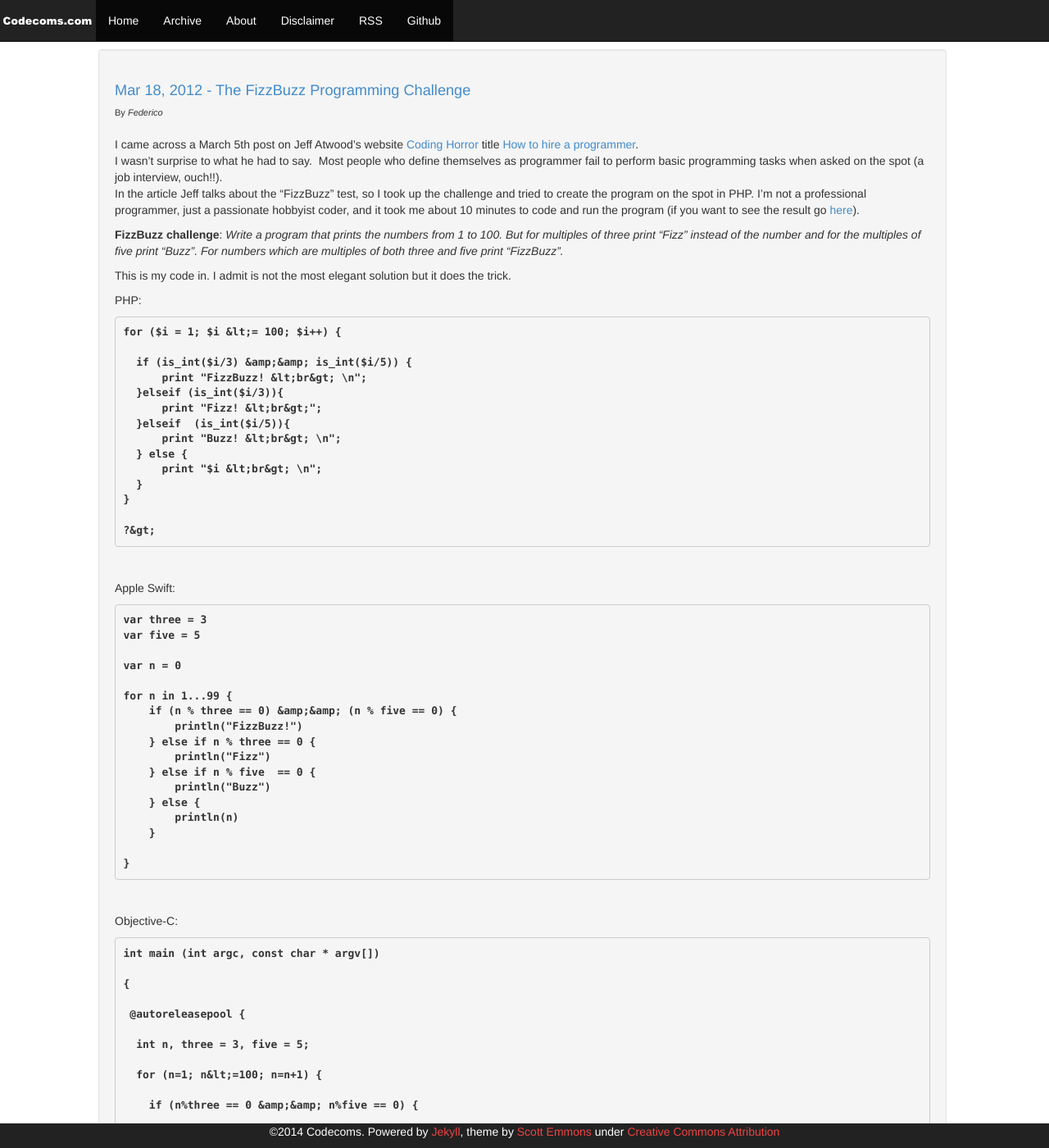
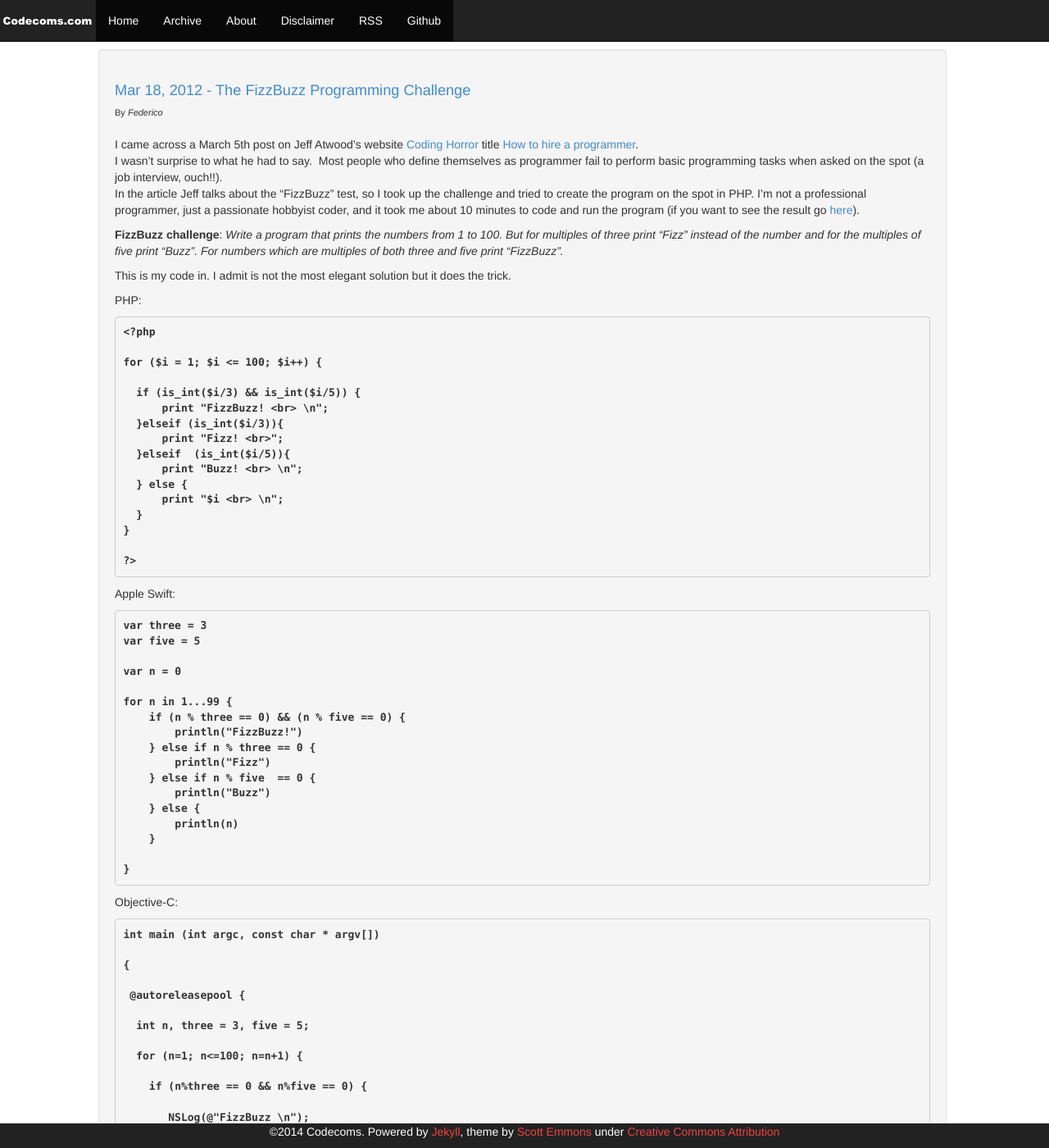
Before and after one commit to codecoms/codecoms.github.io, a Jekyll site: the page built from _posts/2012-03-18-FizzBuzz-Challenge.md, in a window 1280 px wide and 1400 px high. Shown: the whole window at 82% size. Built offline with Jekyll 4.4.1, drawn with Linux system fonts in a browser that asks for light colours; Markdown is read by kramdown in place of the engine named in the settings.

Commit message:
fizz buzz updates

```diff
--- a/_posts/2012-03-18-FizzBuzz-Challenge.md
+++ b/_posts/2012-03-18-FizzBuzz-Challenge.md
@@ -20,25 +20,27 @@ In the article Jeff talks about the "FizzBuzz" test, so I took up the challenge
 This is my code in. I admit is not the most elegant solution but it does the trick.
 
 PHP:
+
 {% highlight php %}
 
-for ($i = 1; $i &lt;= 100; $i++) {
+<?php
 
-  if (is_int($i/3) &amp;&amp; is_int($i/5)) {
-      print "FizzBuzz! &lt;br&gt; \n";
+for ($i = 1; $i <= 100; $i++) {
+
+  if (is_int($i/3) && is_int($i/5)) {
+      print "FizzBuzz! <br> \n";
   }elseif (is_int($i/3)){
-      print "Fizz! &lt;br&gt;";
+      print "Fizz! <br>";
   }elseif  (is_int($i/5)){
-      print "Buzz! &lt;br&gt; \n";
+      print "Buzz! <br> \n";
   } else {
-      print "$i &lt;br&gt; \n";
+      print "$i <br> \n";
   }
 }
 
-?&gt;
+?>
 
 {% endhighlight %}
-&nbsp;
 
 Apple Swift:
 
@@ -50,7 +52,7 @@ var five = 5
 var n = 0
 
 for n in 1...99 {
-    if (n % three == 0) &amp;&amp; (n % five == 0) {
+    if (n % three == 0) && (n % five == 0) {
         println("FizzBuzz!")
     } else if n % three == 0 {
         println("Fizz")
@@ -63,11 +65,12 @@ for n in 1...99 {
 }
 
 {% endhighlight %}
-&nbsp;
+
 
 Objective-C:
 
 {% highlight objective-c %}
+
 int main (int argc, const char * argv[])
 
 {
@@ -76,9 +79,9 @@ int main (int argc, const char * argv[])
 
   int n, three = 3, five = 5;
 
-  for (n=1; n&lt;=100; n=n+1) {
+  for (n=1; n<=100; n=n+1) {
 
-    if (n%three == 0 &amp;&amp; n%five == 0) {
+    if (n%three == 0 && n%five == 0) {
 
        NSLog(@"FizzBuzz \n");
 
@@ -106,7 +109,6 @@ return 0;
 
 {% endhighlight %}
 
-&nbsp;
 
 Python:
 
@@ -115,7 +117,6 @@ Python:
 #!/usr/bin/python
 
 def FizzBuzz(number):
-
 	for x in xrange(1, number+1):
 		if (x % 3) == 0 and (x % 5) == 0:
 			print "FizzBuzz!"
```
